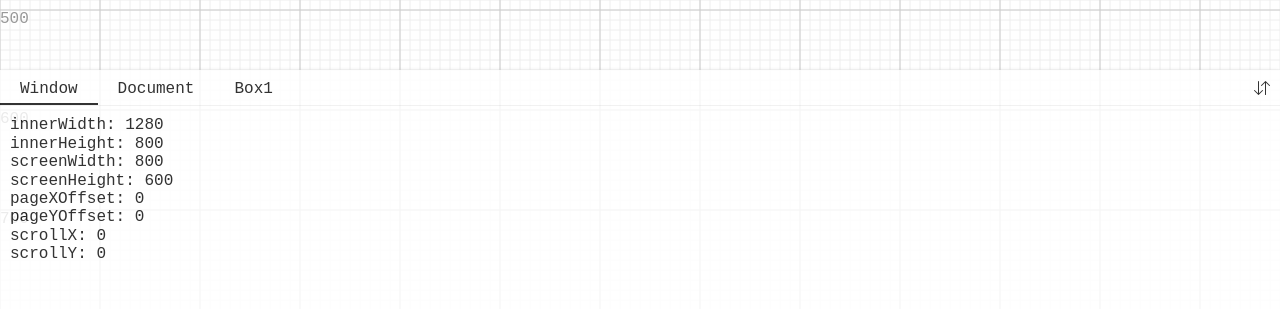
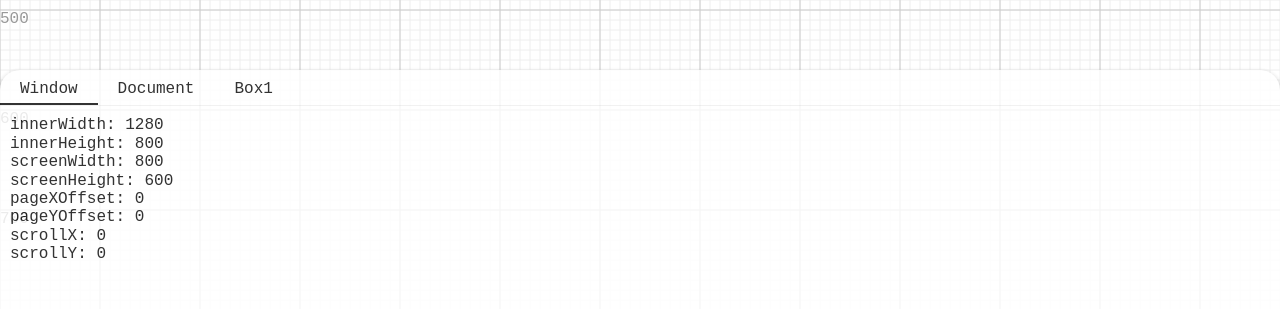
Before and after one commit to swimyoung/web-coordinates, a React app: page / in a window 1280 px wide. Shown: the part 490-799 px from the top of the page. Built offline with nearby package versions, Linux system fonts and the light colour scheme.

Commit message:
Improve console resize ux

```diff
--- a/src/components/Console.tsx
+++ b/src/components/Console.tsx
@@ -1,7 +1,7 @@
 import React, { useMemo, useState, memo } from 'react';
 import styled from 'styled-components';
 import { ConsoleTabs } from '~/components/ConsoleTabs';
-import { ArrowDownUpIcon } from '~/components/icons/ArrowDownUpIcon';
+import { ArrowUpShort } from '~/components/icons/ArrowUpShort';
 import {
   addWindowEventListener,
   removeWindowEventListener,
@@ -11,6 +11,8 @@ import { ConsoleContentWindow } from './ConsoleContentWindow';
 
 const StyledDiv = styled.div`
   background-color: #fff;
+  border-top-left-radius: 20px;
+  border-top-right-radius: 20px;
   opacity: 0.8;
   position: fixed;
   bottom: 0;
@@ -24,6 +26,22 @@ const StyledDiv = styled.div`
     height: 5px;
     background: 0 0;
     cursor: ns-resize;
+
+    svg {
+      display: none;
+    }
+
+    @media only screen and (max-width: 375px) {
+      height: 30px;
+
+      svg {
+        margin: 0 auto;
+        display: block;
+        width: 100%;
+        height: 100%;
+        touch-action: none;
+      }
+    }
   }
 
   .console-content-container {
@@ -117,18 +135,10 @@ function Console(props: ConsoleProps): React.ReactElement {
 
   return (
     <StyledDiv style={{ height: `${height}px`, width: '100%' }}>
-      <div className="console-resize-bar" onMouseDown={handleMouseDownResize} />
-      <ArrowDownUpIcon
-        onMouseDown={handleMouseDownResize}
-        onTouchStart={handleTouchStartResize}
-        style={{
-          position: 'absolute',
-          right: 0,
-          margin: '10px',
-          cursor: 'pointer',
-          touchAction: 'none',
-        }}
-      />
+      <div className="console-resize-bar" onMouseDown={handleMouseDownResize}>
+        <ArrowUpShort onTouchStart={handleTouchStartResize} />
+      </div>
+
       <ConsoleTabs
         selectedItem={selectedTab}
         items={tabs.map(({ tab }) => tab)}
--- a/src/components/icons/ArrowDownUpIcon.tsx
+++ b/src/components/icons/ArrowUpShort.tsx
@@ -1,6 +1,6 @@
 import React from 'react';
 
-export function ArrowDownUpIcon(
+export function ArrowUpShort(
   /* eslint-disable-next-line @typescript-eslint/explicit-module-boundary-types, @typescript-eslint/no-explicit-any */
   props: any,
 ): React.ReactElement {
@@ -11,12 +11,12 @@ export function ArrowDownUpIcon(
       width="16"
       height="16"
       fill="currentColor"
-      className="bi bi-arrow-down-up"
+      className="bi bi-arrow-up-short"
       viewBox="0 0 16 16"
     >
       <path
         fillRule="evenodd"
-        d="M11.5 15a.5.5 0 0 0 .5-.5V2.707l3.146 3.147a.5.5 0 0 0 .708-.708l-4-4a.5.5 0 0 0-.708 0l-4 4a.5.5 0 1 0 .708.708L11 2.707V14.5a.5.5 0 0 0 .5.5zm-7-14a.5.5 0 0 1 .5.5v11.793l3.146-3.147a.5.5 0 0 1 .708.708l-4 4a.5.5 0 0 1-.708 0l-4-4a.5.5 0 0 1 .708-.708L4 13.293V1.5a.5.5 0 0 1 .5-.5z"
+        d="M8 12a.5.5 0 0 0 .5-.5V5.707l2.146 2.147a.5.5 0 0 0 .708-.708l-3-3a.5.5 0 0 0-.708 0l-3 3a.5.5 0 1 0 .708.708L7.5 5.707V11.5a.5.5 0 0 0 .5.5z"
       />
     </svg>
   );
```
